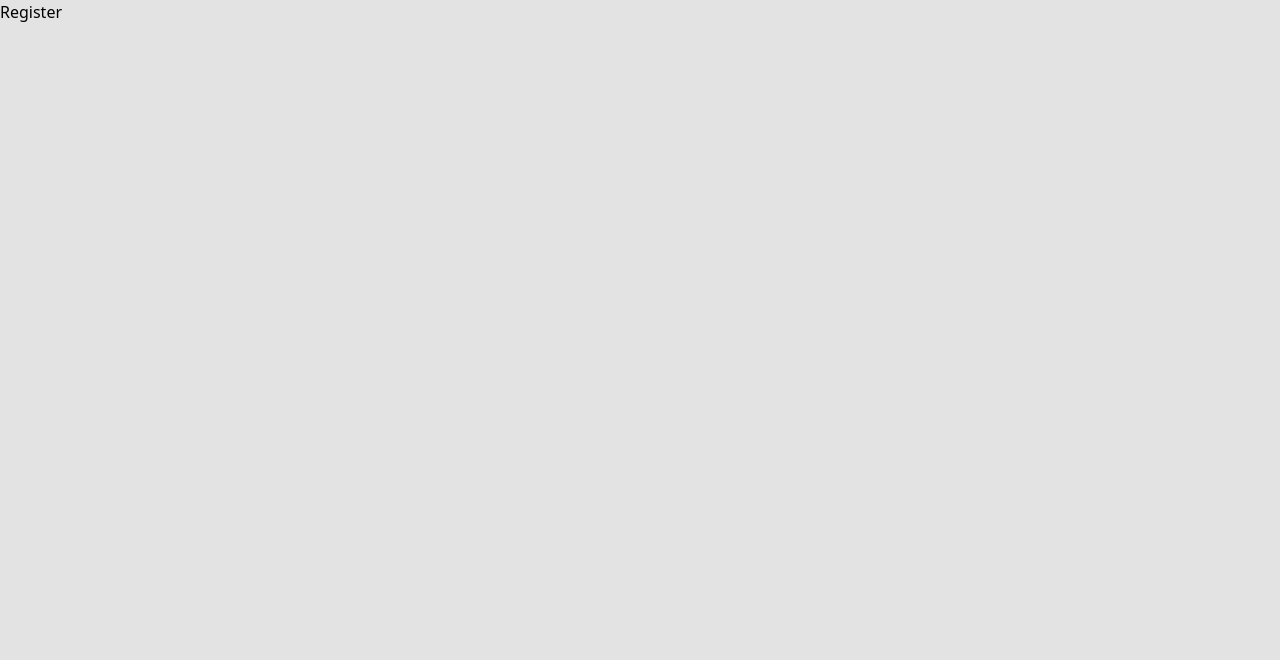
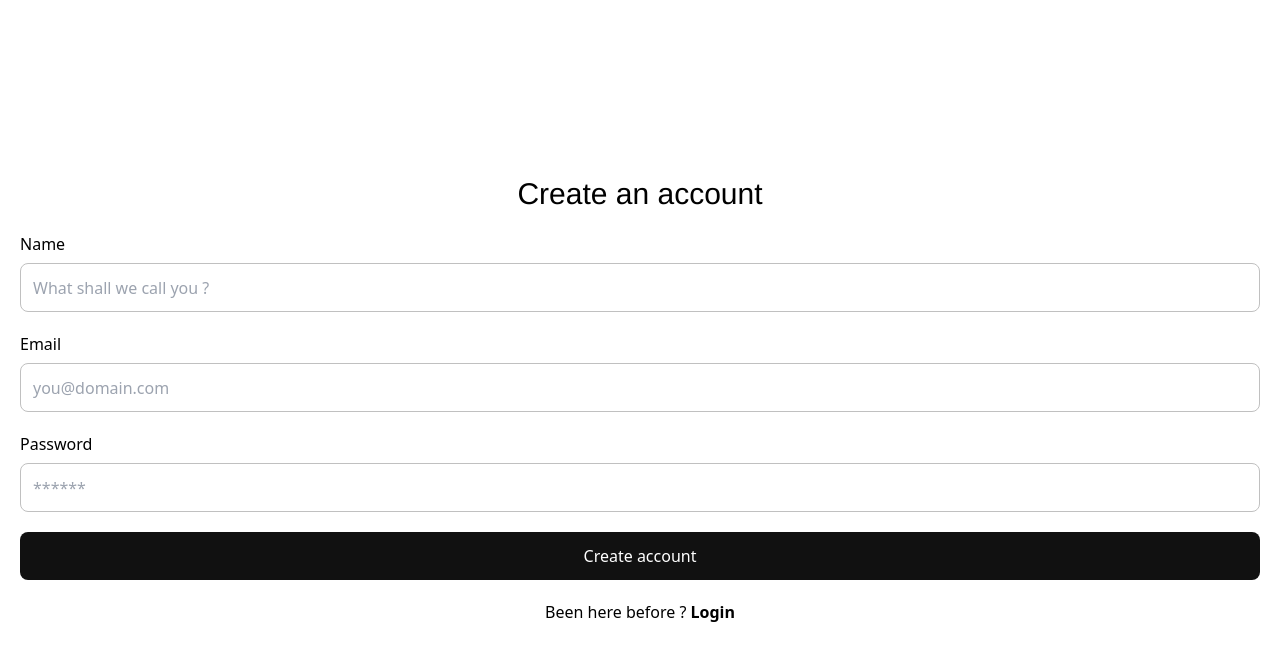
Before and after one commit to mb1mba/ohm-studio-clone, a React (Vite) app in the folder client/: page /register in a window 1280 px wide. Shown: the top 660 px of the page. Built offline with nearby package versions, Linux system fonts and the light colour scheme; a web font is replaced by a local one.

Commit message:
Add login/register page

```diff
--- a/client/package.json
+++ b/client/package.json
@@ -14,6 +14,7 @@
     "framer-motion": "^11.0.3",
     "react": "^18.2.0",
     "react-dom": "^18.2.0",
+    "react-hot-toast": "^2.4.1",
     "react-router-dom": "^6.21.2"
   },
   "devDependencies": {
--- a/client/src/pages/Login/index.jsx
+++ b/client/src/pages/Login/index.jsx
@@ -1,9 +1,91 @@
-import React from "react";
+import { useState } from "react";
+import { Link, useNavigate } from "react-router-dom";
+import axios from "/src/api/axios";
+const Login = () => {
+  const [formData, setFormData] = useState({
+    email: "",
+    password: "",
+  });
+  const [error, setError] = useState("");
+  const navigate = useNavigate();
 
-const Login = () => {
-    return (
-        <div>Login</div>
-    )
-}
+  const onChange = (e) => {
+    setFormData((prevForm) => ({
+      ...prevForm,
+      [e.target.name]: e.target.value,
+    }));
+  };
 
-export default Login
+  const LOGIN_URL = "/users/login";
+
+  const handleSubmit = async (e) => {
+    e.preventDefault();
+    try {
+      const response = await axios.post(LOGIN_URL, JSON.stringify(formData), {
+        headers: { "Content-Type": "application/json" },
+        withCredentials: true,
+      });
+      const accessToken = response.data.accessToken;
+      if (response.status === 200) {
+        const currentUser = await axios.get("/users/current", {
+          headers: {
+            "Content-Type": "application/json",
+            Authorization: `Bearer ${accessToken}`,
+          },
+          withCredentials: true,
+        });
+
+        // navigate("/");
+      } else {
+        setError(response.data.error);
+      }
+    } catch (err) {
+      console.log(err);
+    }
+  };
+
+  return (
+    <div className="h-screen flex flex-col items-center justify-center px-5 w-full bg-white ">
+      <h1 className="text-3xl font-helvetica mb-5 text-center">
+        Login to your account
+      </h1>
+
+      <form method="POST" onSubmit={handleSubmit} className="mb-5 w-full">
+        <div className="grid  h-[4.25rem] mb-5">
+          <label htmlFor="email">Email</label>
+          <input
+            onChange={(e) => onChange(e)}
+            className="bg-white border px-3  py-2 border-[#c0c0c0] rounded-lg"
+            type="email"
+            name="email"
+            placeholder="you@domain.com"
+          />
+        </div>
+        <div className="grid h-[4.25rem] mb-5 ">
+          <label htmlFor="password">Password</label>
+          <input
+            onChange={(e) => onChange(e)}
+            className="bg-white border px-3 py-2 border-[#c0c0c0] rounded-lg"
+            type="password"
+            name="password"
+            placeholder="******"
+          />
+        </div>
+        <button
+          type="submit"
+          className="bg-[#111111] text-white w-full rounded-lg p-3"
+        >
+          Login
+        </button>
+      </form>
+      <p className="text-center">
+        Dont have an account ?
+        <strong>
+          <Link to="/register">&nbsp;Sign Up</Link>
+        </strong>
+      </p>
+    </div>
+  );
+};
+
+export default Login;
--- a/client/src/pages/Register/index.jsx
+++ b/client/src/pages/Register/index.jsx
@@ -1,9 +1,98 @@
-import React from "react";
+import { useState } from "react";
+import { Link, useNavigate } from "react-router-dom";
+import axios from "/src/api/axios";
+import toast, { Toaster } from "react-hot-toast";
 
 const Register = () => {
-    return (
-        <div>Register</div>
-    )
-}
+  const [formData, setFormData] = useState({
+    name: "",
+    email: "",
+    password: "",
+  });
+  const [error, setError] = useState("");
+  const navigate = useNavigate();
 
-export default Register
+  const onChange = (e) => {
+    setFormData((prevForm) => ({
+      ...prevForm,
+      [e.target.name]: e.target.value,
+    }));
+  };
+
+  const LOGIN_URL = "/users/add";
+
+  const handleSubmit = async (e) => {
+    e.preventDefault();
+    try {
+      const response = await axios.post(LOGIN_URL, JSON.stringify(formData), {
+        headers: { "Content-Type": "application/json" },
+        withCredentials: true,
+      });
+
+      if (response) {
+        navigate("/login");
+      } else {
+        toast.error("Registration failed. Please try again.");
+      }
+    } catch (err) {
+      console.log(err);
+    }
+  };
+  return (
+    <div className="h-screen flex flex-col items-center justify-center px-5 w-full bg-white ">
+      <h1 className="text-3xl font-helvetica mb-5 text-center">
+        Create an account
+      </h1>
+
+      <form method="POST" onSubmit={handleSubmit} className="mb-5 w-full">
+        <div className="grid h-20 mb-5">
+          <label htmlFor="name">Name</label>
+          <input
+            onChange={(e) => onChange(e)}
+            className="bg-white border px-3  py-2 border-[#c0c0c0] rounded-lg"
+            type="text"
+            name="name"
+            placeholder="What shall we call you ?"
+          />
+        </div>
+        <div className="grid h-20 mb-5">
+          <label htmlFor="email">Email</label>
+          <input
+            onChange={(e) => onChange(e)}
+            className="bg-white border px-3  py-2 border-[#c0c0c0] rounded-lg"
+            type="email"
+            name="email"
+            placeholder="you@domain.com"
+          />
+        </div>
+        <div className="grid h-20 mb-5 ">
+          <label htmlFor="password">Password</label>
+          <input
+            onChange={(e) => onChange(e)}
+            className="bg-white border px-3  py-2 border-[#c0c0c0] rounded-lg"
+            type="password"
+            name="password"
+            placeholder="******"
+          />
+        </div>
+        <button
+          type="submit"
+          className="bg-[#111111] text-white w-full rounded-lg p-3"
+        >
+          Create account
+        </button>
+      </form>
+
+      <Toaster />
+
+      <p className="text-center">
+        Been here before ?
+        <strong>
+          <Link to="/login">&nbsp;Login</Link>
+        </strong>
+      </p>
+    </div>
+  );
+};
+
+export default Register;
```
Also changed, not shown: 1 other file (tests, documents, lock files or other folders).
